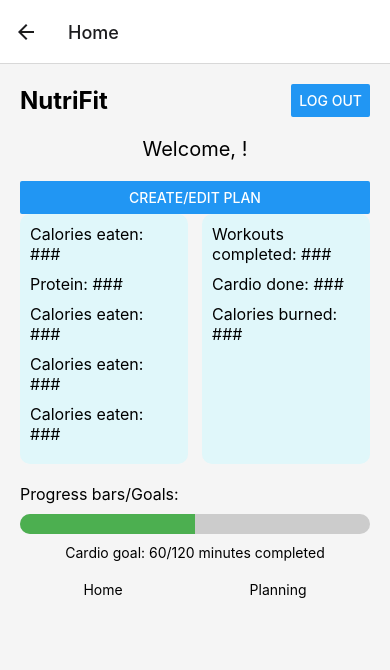
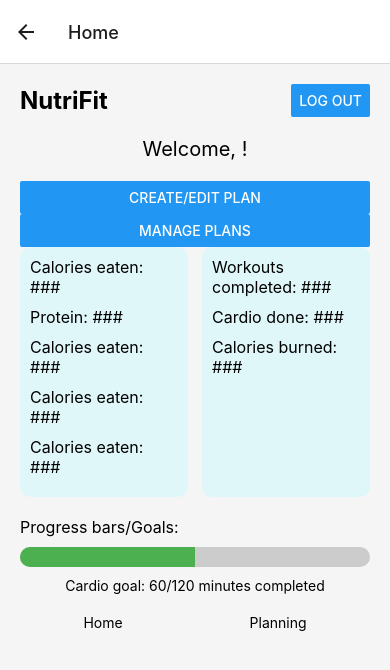
Before and after one commit to jonathanbraad/Nutrifit-Project, a React Native app: screen /Home in a window 390 px wide. Shown: the top 670 px of the page. Built offline with nearby package versions, Linux system fonts and the light colour scheme.

Commit message:
planning

```diff
--- a/App.js
+++ b/App.js
@@ -8,6 +8,7 @@ import SignupScreen from './Screens/SignupScreen';
 import HomeScreen from './Screens/HomeScreen';
 import LoginScreen from './Screens/LoginScreen'; // Import LoginScreen
 import PlanScreen from './Screens/PlanScreen'; // Import PlanScreen
+import ManagePlansScreen from './Screens/ManagePlansScreen';
 
 const Stack = createStackNavigator();
 
@@ -19,6 +20,7 @@ export default function App() {
         <Stack.Screen name="Signup" component={SignupScreen} />
         <Stack.Screen name="Home" component={HomeScreen} />
         <Stack.Screen name="Plan" component={PlanScreen} />
+        <Stack.Screen name="ManagePlans" component={ManagePlansScreen} />
       </Stack.Navigator>
     </NavigationContainer>
   );
--- a/Screens/HomeScreen.js
+++ b/Screens/HomeScreen.js
@@ -8,7 +8,7 @@ export default function HomeScreen({ navigation }) {
   const auth = getAuth(app);
   const db = getDatabase(app);
   const [userName, setUserName] = useState('');
-  const [userPlan, setUserPlan] = useState(null);
+  const [activePlan, setActivePlan] = useState(null);
 
   const handleLogout = () => {
     signOut(auth).then(() => {
@@ -19,7 +19,7 @@ export default function HomeScreen({ navigation }) {
   useEffect(() => {
     if (auth.currentUser) {
       const userRef = ref(db, 'users/' + auth.currentUser.uid);
-      const planRef = ref(db, 'plans/' + auth.currentUser.uid);
+      const activePlanRef = ref(db, 'users/' + auth.currentUser.uid + '/activePlan');
 
       onValue(userRef, (snapshot) => {
         const data = snapshot.val();
@@ -28,10 +28,16 @@ export default function HomeScreen({ navigation }) {
         }
       });
 
-      onValue(planRef, (snapshot) => {
-        const data = snapshot.val();
-        if (data) {
-          setUserPlan(data);
+      onValue(activePlanRef, (snapshot) => {
+        const activePlanID = snapshot.val();
+        if (activePlanID) {
+          const planRef = ref(db, 'plans/' + auth.currentUser.uid + '/' + activePlanID);
+          onValue(planRef, (snapshot) => {
+            const data = snapshot.val();
+            if (data) {
+              setActivePlan(data);
+            }
+          });
         }
       });
     }
@@ -44,15 +50,16 @@ export default function HomeScreen({ navigation }) {
         <Button title="Log Out" onPress={handleLogout} />
       </View>
       <Text style={styles.welcomeText}>Welcome, {userName}!</Text>
-      {userPlan && (
+      {activePlan && (
         <View style={styles.planContainer}>
-          <Text style={styles.planText}>Calories: {userPlan.calories}</Text>
-          <Text style={styles.planText}>Protein: {userPlan.protein}g</Text>
-          <Text style={styles.planText}>Carbs: {userPlan.carbs}g</Text>
-          <Text style={styles.planText}>Fats: {userPlan.fats}g</Text>
+          <Text style={styles.planText}>Calories: {activePlan.calories}</Text>
+          <Text style={styles.planText}>Protein: {activePlan.protein}g</Text>
+          <Text style={styles.planText}>Carbs: {activePlan.carbs}g</Text>
+          <Text style={styles.planText}>Fats: {activePlan.fats}g</Text>
         </View>
       )}
       <Button title="Create/Edit Plan" onPress={() => navigation.navigate('Plan')} />
+      <Button title="Manage Plans" onPress={() => navigation.navigate('ManagePlans')} />
       <View style={styles.progressContainer}>
         <View style={styles.progressSection}>
           <Text style={styles.progressText}>Calories eaten: ###</Text>
--- /dev/null
+++ b/Screens/ManagePlansScreen.js
@@ -0,0 +1,101 @@
+import React, { useEffect, useState } from 'react';
+import { View, Text, Button, StyleSheet, FlatList, TouchableOpacity } from 'react-native';
+import { getAuth } from 'firebase/auth';
+import { getDatabase, ref, onValue, remove, update } from 'firebase/database';
+import { app } from '../firebaseConfig';
+
+export default function ManagePlansScreen({ navigation }) {
+  const [plans, setPlans] = useState([]);
+  const [activePlan, setActivePlan] = useState(null);
+  const auth = getAuth(app);
+  const db = getDatabase(app);
+
+  useEffect(() => {
+    if (auth.currentUser) {
+      const userRef = ref(db, 'users/' + auth.currentUser.uid + '/activePlan');
+      const plansRef = ref(db, 'plans/' + auth.currentUser.uid);
+
+      onValue(userRef, (snapshot) => {
+        setActivePlan(snapshot.val());
+      });
+
+      onValue(plansRef, (snapshot) => {
+        const data = snapshot.val() || {};
+        setPlans(Object.keys(data).map(key => ({ id: key, ...data[key] })));
+      });
+    }
+  }, [auth.currentUser]);
+
+  const handleDeletePlan = async (planID) => {
+    await remove(ref(db, 'plans/' + auth.currentUser.uid + '/' + planID));
+    if (planID === activePlan) {
+      setActivePlan(null);
+      await update(ref(db, 'users/' + auth.currentUser.uid), { activePlan: null });
+    }
+
+    const userRef = ref(db, 'users/' + auth.currentUser.uid);
+    const snapshot = await onValue(userRef, (snapshot) => {
+      const data = snapshot.val();
+      const updatedPlanIDs = data.planIDs.filter(id => id !== planID);
+      update(userRef, { planIDs: updatedPlanIDs });
+    });
+  };
+
+  const handleSetActivePlan = async (planID) => {
+    setActivePlan(planID);
+    await update(ref(db, 'users/' + auth.currentUser.uid), { activePlan: planID });
+  };
+
+  return (
+    <View style={styles.container}>
+      <Text style={styles.title}>Manage Your Plans</Text>
+      <FlatList
+        data={plans}
+        keyExtractor={item => item.id}
+        renderItem={({ item }) => (
+          <View style={styles.planItem}>
+            <Text style={styles.planText}>Calories: {item.calories}</Text>
+            <Text style={styles.planText}>Protein: {item.protein}g</Text>
+            <Text style={styles.planText}>Carbs: {item.carbs}g</Text>
+            <Text style={styles.planText}>Fats: {item.fats}g</Text>
+            <View style={styles.planButtons}>
+              <Button title="Set Active" onPress={() => handleSetActivePlan(item.id)} />
+              <Button title="Delete" onPress={() => handleDeletePlan(item.id)} />
+            </View>
+          </View>
+        )}
+      />
+      <Button title="Back to Home" onPress={() => navigation.navigate('Home')} />
+    </View>
+  );
+}
+
+const styles = StyleSheet.create({
+  container: {
+    flex: 1,
+    justifyContent: 'center',
+    alignItems: 'center',
+    backgroundColor: '#f5f5f5',
+    padding: 20,
+  },
+  title: {
+    fontSize: 24,
+    fontWeight: 'bold',
+    marginBottom: 20,
+  },
+  planItem: {
+    backgroundColor: '#e0e0e0',
+    padding: 15,
+    borderRadius: 10,
+    marginBottom: 15,
+    width: '100%',
+  },
+  planText: {
+    fontSize: 16,
+    marginBottom: 5,
+  },
+  planButtons: {
+    flexDirection: 'row',
+    justifyContent: 'space-between',
+  },
+});
--- a/Screens/PlanScreen.js
+++ b/Screens/PlanScreen.js
@@ -1,7 +1,7 @@
 import React, { useState } from 'react';
-import { View, Text, TextInput, Button, StyleSheet } from 'react-native';
+import { View, TextInput, Button, Text, StyleSheet } from 'react-native';
 import { getAuth } from 'firebase/auth';
-import { getDatabase, ref, set } from 'firebase/database';
+import { getDatabase, ref, set, push, get, update } from 'firebase/database';
 import { app } from '../firebaseConfig';
 
 export default function PlanScreen({ navigation }) {
@@ -22,12 +22,30 @@ export default function PlanScreen({ navigation }) {
 
     try {
       const user = auth.currentUser;
-      await set(ref(db, 'plans/' + user.uid), {
+      const planRef = push(ref(db, 'plans/' + user.uid));
+      const planID = planRef.key;
+
+      await set(planRef, {
         calories: parseInt(calories),
         protein: parseInt(protein),
         carbs: parseInt(carbs),
         fats: parseInt(fats),
+        userID: user.uid,
       });
+
+      const userRef = ref(db, 'users/' + user.uid);
+      const snapshot = await get(userRef);
+      const userData = snapshot.val();
+
+      if (!userData.activePlan) {
+        await update(userRef, { activePlan: planID });
+      }
+
+      const userPlans = userData.planIDs ? userData.planIDs : [];
+      userPlans.push(planID);
+
+      await update(userRef, { planIDs: userPlans });
+
       navigation.navigate('Home');
     } catch (error) {
       setError(error.message);
```
